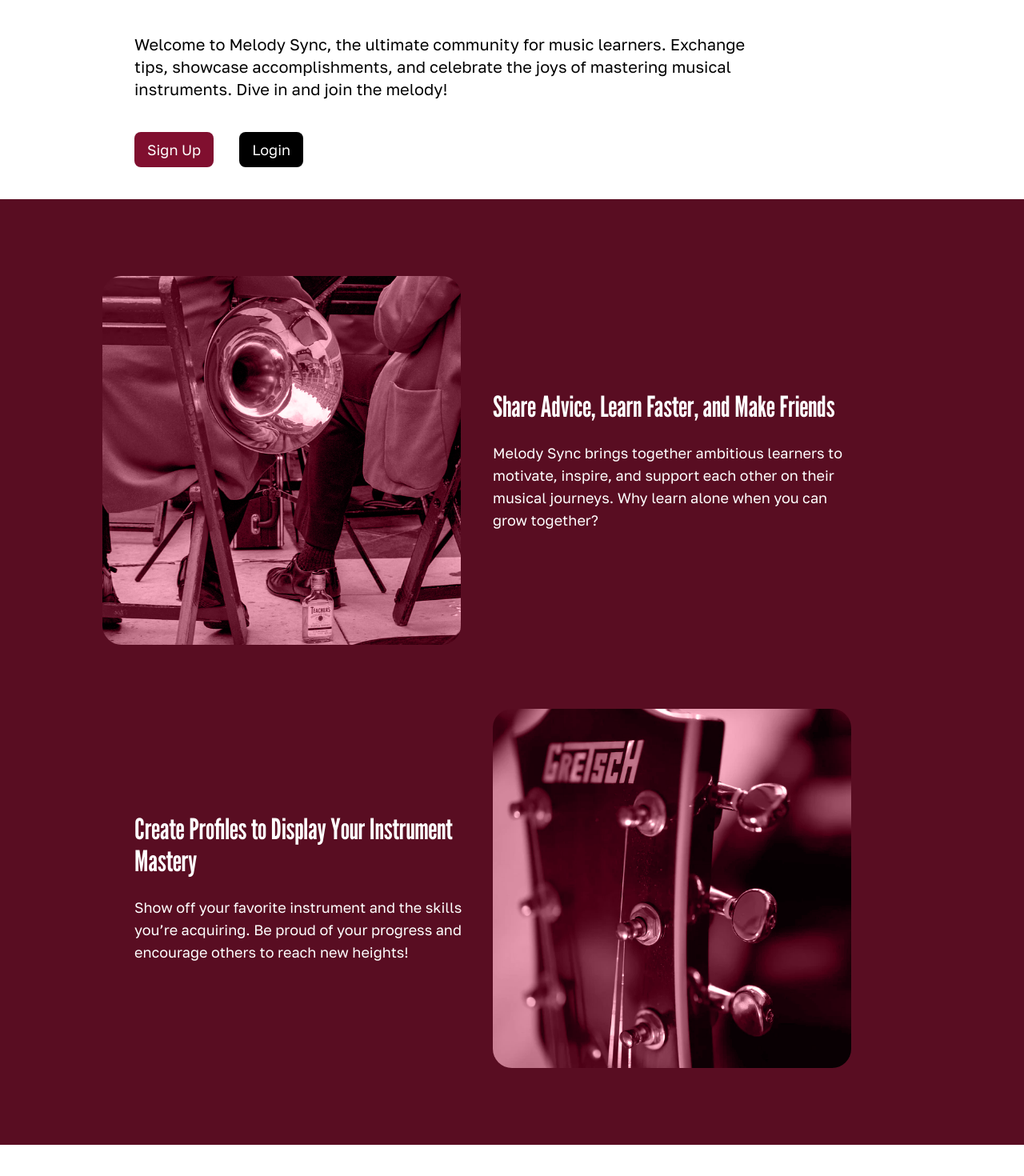
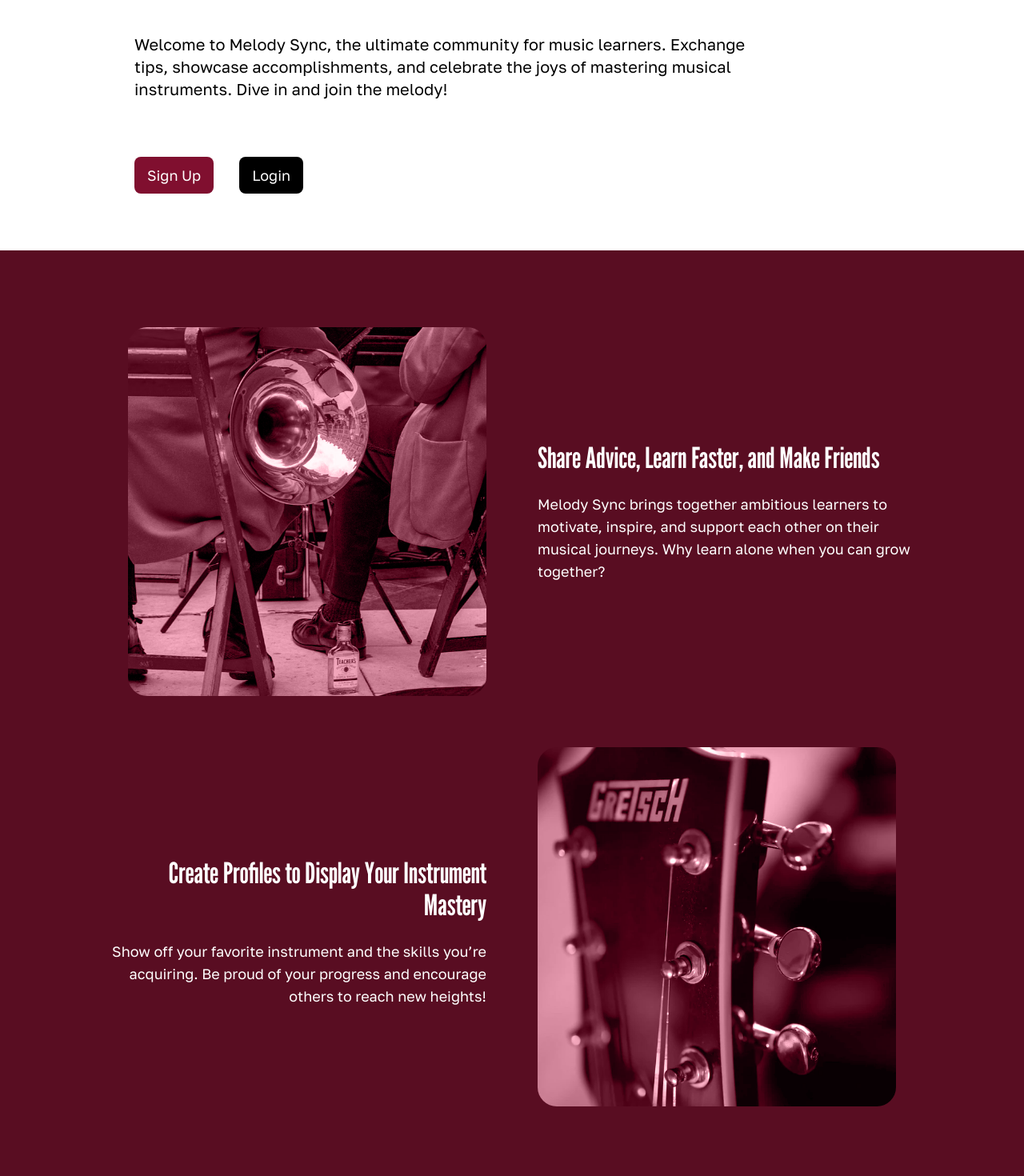
Before and after one commit to TheUtopy/MelodySync, a Nuxt app in the folder client/: page / in a window 1280 px wide. Shown: the part 334-1804 px from the top of the page at 80% size. Before the commit the page ends 1765 px from the top, so only its background shows below. Built offline with nearby package versions, Linux system fonts and the light colour scheme.

Commit message:
Creation of component Button.vue Adjustement in the first 2 section of index.vue

```diff
--- /dev/null
+++ b/client/components/Button.vue
@@ -0,0 +1,27 @@
+<template>
+    <nuxt-link
+    :to="destination"
+    :class="{
+        'bg-pinky-800 hover:bg-pinky-500': color === 'burgundy',
+        'bg-pinky-1000 hover:bg-pinky-900': color === 'black',
+    }"
+    class="text-white font-serif text-lg px-4 py-3 rounded-lg transition-colors duration-500"
+    >
+        <slot></slot>
+    </nuxt-link>
+</template>
+
+<script>
+export default {
+    props: {
+        color: {
+            type: String,
+            default: 'burgundy',
+        },
+        destination: {
+            type: String,
+            default: '/',
+        },
+    },
+};
+</script>
--- a/client/pages/index.vue
+++ b/client/pages/index.vue
@@ -1,5 +1,5 @@
 <template>
-    <div class="max-w-5xl h-min mx-auto flex flex-col">
+    <section class="max-w-5xl h-min mx-auto flex flex-col">
         <div class="text-center">
             <h1 class="my-auto text-wide whitespace-nowrap lg:text-xxl xl:text-xxl">
                 MELODY SYNC
@@ -12,43 +12,39 @@
             celebrate the joys of mastering musical instruments. Dive in and join the melody!
         </p>
 
-        <div class="m-10">
-            <button
-                class="text-white font-serif text-lg bg-pinky-800 hover:bg-pinky-500 px-4 py-2 rounded-lg transition-colors duration-500">
-                Sign Up
-            </button>
-            <button
-                class="text-white font-serif text-lg bg-pinky-1000 hover:bg-pinky-900 px-4 py-2 rounded-lg transition-colors duration-500 ml-8">
-                Login
-            </button>
+        <div class="ml-10 my-20">
+          <Button color="burgundy" destination="/sign-up">Sign Up</Button>
+          <Button color="black" destination="/login" class="ml-8">Login</Button>
         </div>
-    </div>
+      </section>
 
 
-    <div class="bg-pinky-900 h-min text-pinky-50 text-lg py-24">
-        <div class="flex w-4/5 mx-auto">
-            <div class="h-min max-w-md">
-                <img src="../static/images/Orchestra.png" class="mx-auto rounded-3xl mix-blend-luminosity" alt="orchestra">
-            </div>
+    <section class="bg-pinky-900 h-min text-pinky-50 text-lg py-24 mx-auto">
+      <div class="grid grid-cols-2 grid-rows-2 w-4/5 mx-auto gap-16">
+        <img src="../static/images/Orchestra.png" class="index-image justify-self-end" alt="orchestra">
 
-            <div class="flex flex-col justify-center ml-10 max-w-md">
-                <h2 class="text-4xl">Share Advice, Learn Faster, and Make Friends</h2>
-                <p class="font-serif mt-6">Melody Sync brings together ambitious learners to motivate, inspire, and support
-                    each
-                    other on their musical journeys. Why learn alone when you can grow together?</p>
-            </div>
+        <article class="flex flex-col justify-center">
+          <h2 class="text-4xl">Share Advice, Learn Faster, and Make Friends</h2>
+          <p class="font-serif mt-6">Melody Sync brings together ambitious learners to motivate, inspire, and support each
+            other on their musical journeys. Why learn alone when you can grow together?</p>
+        </article>
+
+        <div class="flex flex-col justify-center text-right">
+          <h2 class="text-4xl">Create Profiles to Display Your Instrument Mastery</h2>
+          <p class="font-serif mt-6">Show off your favorite instrument and the skills you’re acquiring. Be proud of your
+            progress and encourage others to reach new heights!</p>
         </div>
 
-        <div class="flex w-4/5 mx-auto mt-20">
-            <div class="flex flex-col justify-center ml-10 max-w-md">
-                <h2 class="text-4xl">Create Profiles to Display Your Instrument Mastery</h2>
-                <p class="font-serif mt-6">Show off your favorite instrument and the skills you’re acquiring. Be proud of
-                    your
-                    progress and encourage others to reach new heights!</p>
-            </div>
-            <div class="h-min max-w-md">
-                <img src="../static/images/Guitar.png" class="mx-auto rounded-3xl mix-blend-luminosity" alt="guitar">
-            </div>
-        </div>
-    </div>
+        <img src="../static/images/Guitar.png" class="index-image justify-self-start" alt="guitar">
+      </div>
+    </section>
 </template>
+
+<style>
+.index-image {
+  border-radius: 1.5rem;
+  mix-blend-mode: luminosity;
+  min-height: auto;
+  max-width: 28rem;
+}
+</style>
--- /dev/null
+++ b/client/pages/login.vue
@@ -0,0 +1,5 @@
+<template>
+    <div>
+        LOGIIIIIIN
+    </div>
+</template>
--- /dev/null
+++ b/client/pages/sign-up.vue
@@ -0,0 +1,5 @@
+<template>
+    <div>
+        BONJOUUUUUR
+    </div>
+</template>
```
